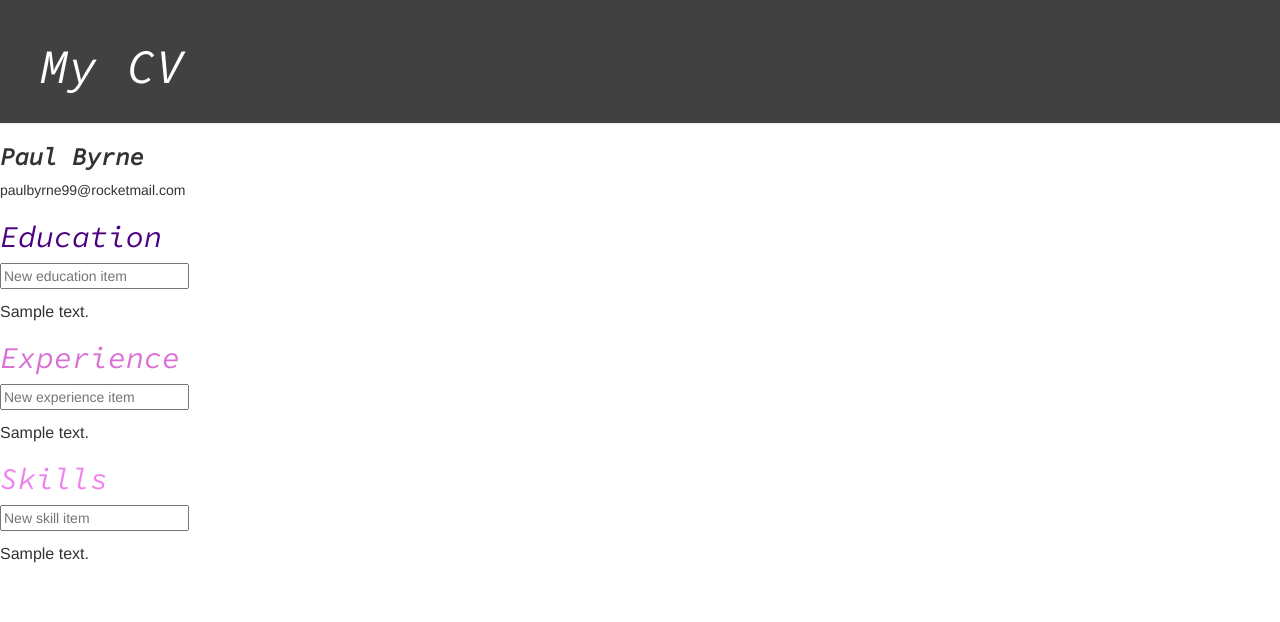
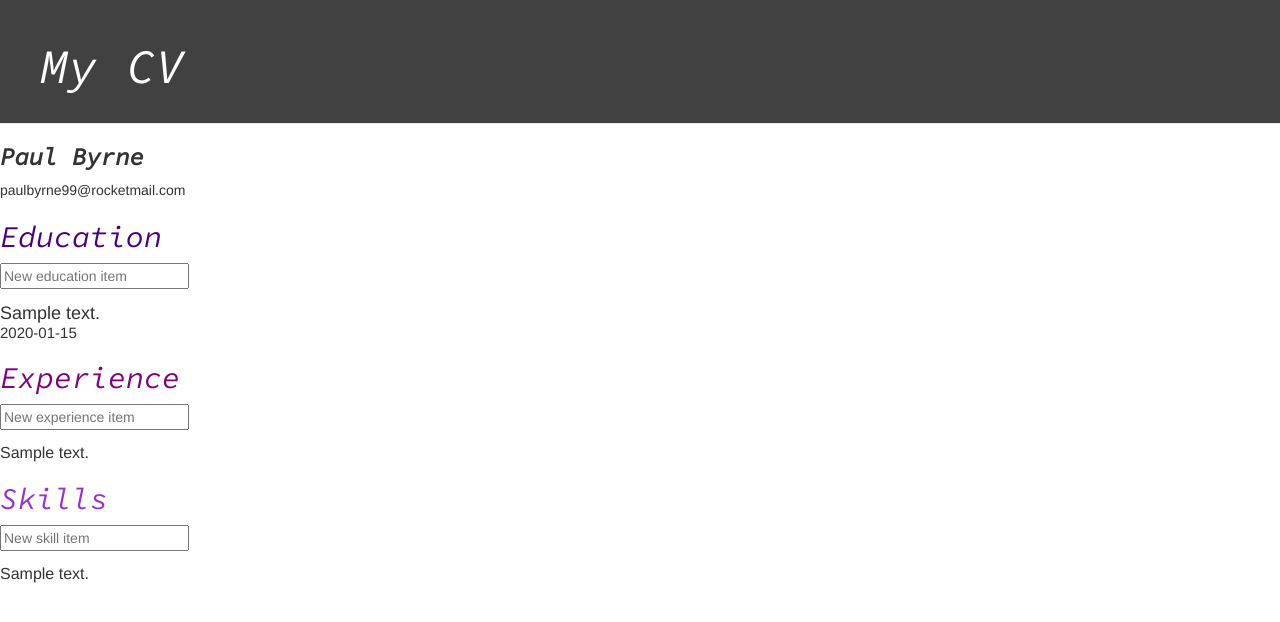
Before and after one commit to PaulB99/Python-web-app, a Django app: page /cv/ in a window 1280 px wide. Shown: the top 622 px of the page. Run offline with Django 3.2, Linux system fonts and the light colour scheme; tables that the repository leaves empty hold one stand-in row (values such as "Sample post"); some libraries are stand-ins or nearby versions.

Commit message:
date added, css changes

```diff
--- a/mysite/CV/models.py
+++ b/mysite/CV/models.py
@@ -4,6 +4,7 @@ from django.db import models
 
 class Qualification(models.Model):
     text = models.TextField(default='')
+    date = models.TextField(default='')
 
 class Experience(models.Model):
     text = models.TextField(default='')
--- a/mysite/CV/static/css/cv_stylesheet.css
+++ b/mysite/CV/static/css/cv_stylesheet.css
@@ -27,5 +27,5 @@ h1, h2, h3, h4 {
     margin-right: 20px;
     }
 .body {
-    padding-left: 20px;
+    padding-left: 60px;
 }
--- a/mysite/CV/templates/cv_base.html
+++ b/mysite/CV/templates/cv_base.html
@@ -36,12 +36,13 @@
             </form>
             <table id="CV_qualification">
                 {% for qual in quals %}
-                    <tr><td>{{ qual.text }}</td></tr>
+                    <tr><td style="font-size:18px">{{ qual.text }}</td></tr>
+                    <tr><td style="font-size:15px">{{ qual.date }}</td></tr>
                 {% endfor %}
             </table>
 
             <div>
-                <h2 style = "color:orchid;">Experience</h2>
+                <h2 style = "color:purple;">Experience</h2>
             </div>
             <form method="POST">
                 <input name="ex_item_text" id="id_new_ex_item" placeholder="New experience item" />
@@ -54,7 +55,7 @@
             </table>
 
             <div>
-                <h2 style = "color:violet;">Skills</h2>
+                <h2 style = "color:darkorchid;">Skills</h2>
             </div>
             <form method="POST">
                 <input name="sk_item_text" id="id_new_sk_item" placeholder="New skill item" />
--- a/mysite/CV/tests.py
+++ b/mysite/CV/tests.py
@@ -42,10 +42,12 @@ class ItemModelTest(TestCase):
     def test_saving_and_retrieving_items(self):
         first_item = Qualification()
         first_item.text = 'The first (ever) list item'
+        first_item.date = 'July 2020'
         first_item.save()
 
         second_item = Qualification()
         second_item.text = 'Item the second'
+        first_item.date = 'August 2020'
         second_item.save()
 
         saved_items = Qualification.objects.all()
@@ -54,4 +56,6 @@ class ItemModelTest(TestCase):
         first_saved_item = saved_items[0]
         second_saved_item = saved_items[1]
         self.assertEqual(first_saved_item.text, 'The first (ever) list item')
+        self.assertEqual(first_saved_item.text, 'July 2020')
         self.assertEqual(second_saved_item.text, 'Item the second')
+        self.assertEqual(second_saved_item.text, 'August 2020')
--- a/mysite/CV/views.py
+++ b/mysite/CV/views.py
@@ -8,7 +8,9 @@ from CV.models import Qualification, Experience, Skill
 def cv_page(request):
     if request.method == 'POST':
         if(not(request.POST.get('ed_item_text') is None)):
-            Qualification.objects.create(text=request.POST['ed_item_text'])
+            x=request.POST['ed_item_text']
+            xlist = x.split('*', 1)
+            Qualification.objects.create(text=xlist[0], date=xlist[1])
         if(not(request.POST.get('ex_item_text') is None)):
             Experience.objects.create(text=request.POST['ex_item_text'])
         if(not(request.POST.get('sk_item_text') is None)):
--- a/mysite/functional_tests.py
+++ b/mysite/functional_tests.py
@@ -40,7 +40,7 @@ class NewVisitorTest(unittest.TestCase):
         )
 
         # I add a new qualification
-        inputbox.send_keys('BSc Computer Science - Test university')
+        inputbox.send_keys('BSc Computer Science - Test university * July 2020')
 
         # The qualification is added
         inputbox.send_keys(Keys.ENTER)
```
Also changed, not shown: 1 other file.
